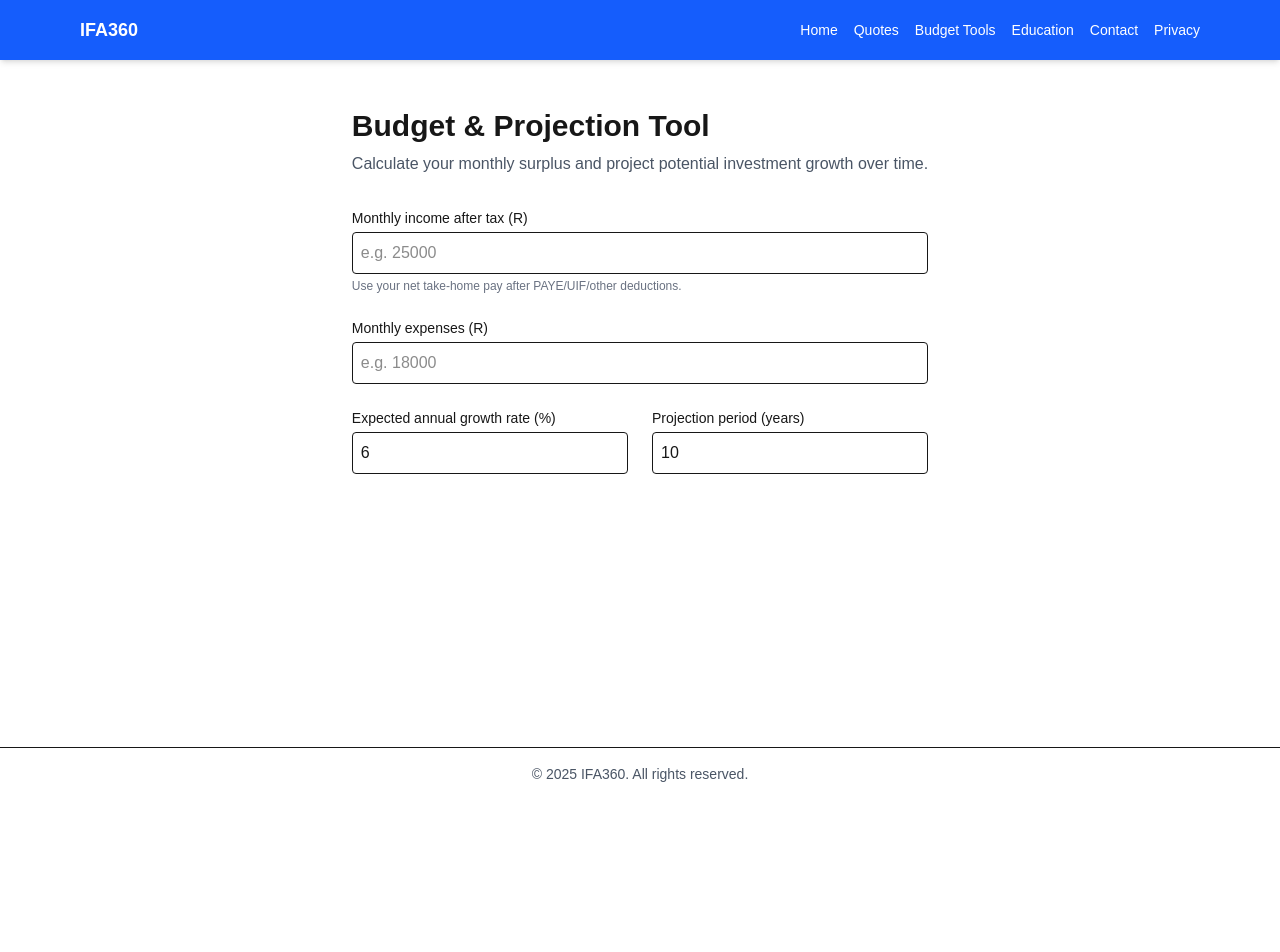
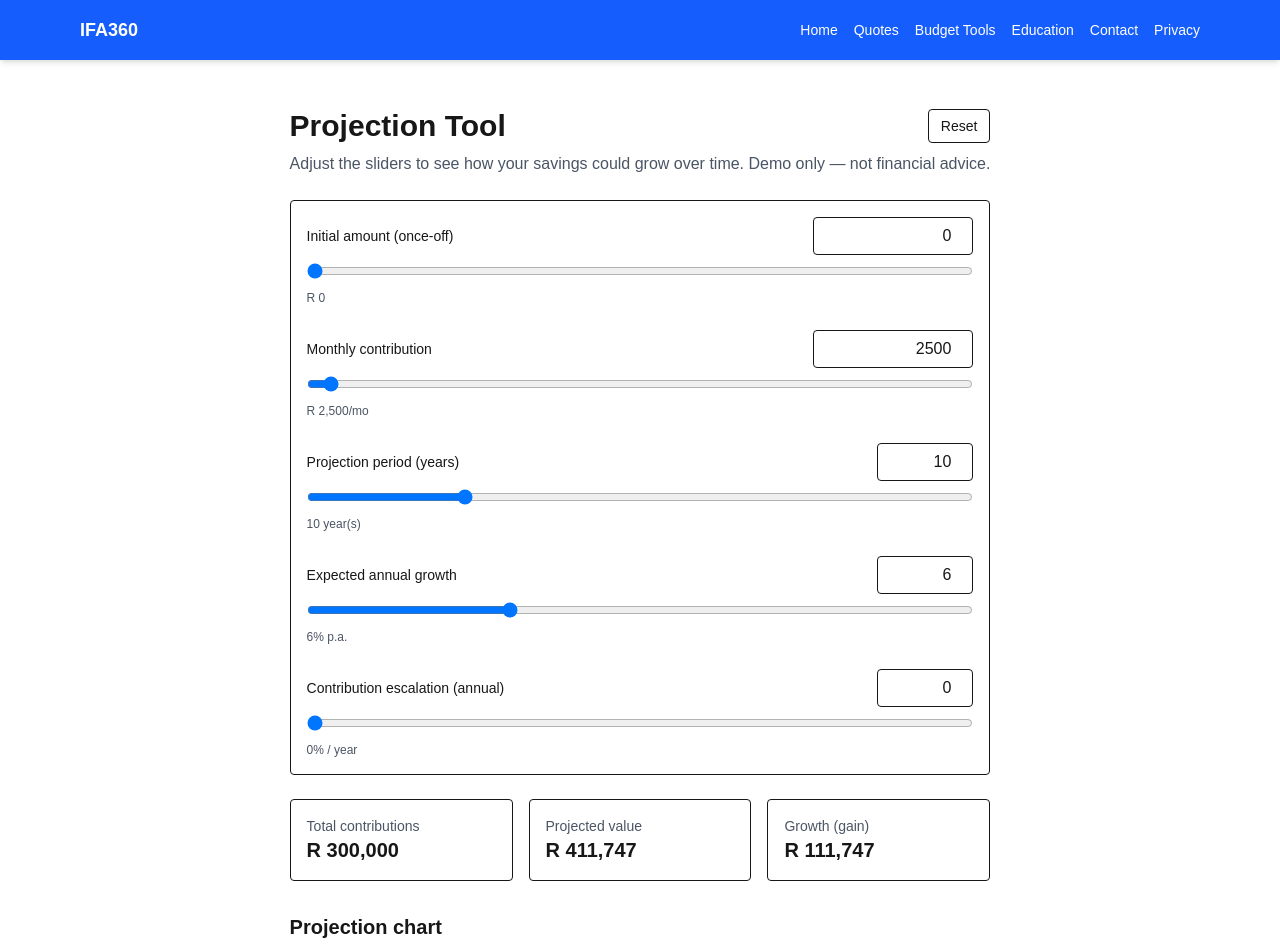
Before and after one commit to Spinazze82/ifa360-client, a Next.js app: page /budget in a window 1280 px wide. Shown: the top 952 px of the page. Before the commit the page ends 800 px from the top, so only its background shows below. Built offline with nearby package versions, Linux system fonts and the light colour scheme.

Commit message:
feat: replace Budget page with Projection Tool (sliders + chart)

```diff
--- a/src/app/budget/page.tsx
+++ b/src/app/budget/page.tsx
@@ -2,10 +2,10 @@
 
 import { useMemo, useState } from "react";
 
-/** Tiny inline chart (no libraries) */
+/** Tiny inline SVG line chart (no libraries) */
 function LineChart({
   data,
-  height = 240,
+  height = 260,
   className = "",
 }: {
   data: { x: number; y: number }[];
@@ -14,16 +14,15 @@ function LineChart({
 }) {
   if (!data.length) return null;
 
-  // padding around the plot area
   const pad = 28;
-  const w = 800; // logical width (svg scales to fit container)
+  const w = 800;
   const h = height;
 
   const xs = data.map((d) => d.x);
   const ys = data.map((d) => d.y);
   const minX = Math.min(...xs);
   const maxX = Math.max(...xs);
-  const minY = 0; // start at zero for finance charts
+  const minY = 0;
   const maxY = Math.max(...ys);
 
   const xScale = (x: number) =>
@@ -35,12 +34,9 @@ function LineChart({
     .map((d, i) => `${i ? "L" : "M"} ${xScale(d.x).toFixed(2)} ${yScale(d.y).toFixed(2)}`)
     .join(" ");
 
-  // simple y-axis ticks: 0%, 50%, 100% of max
   const ticks = [0, 0.5, 1].map((t) => ({
     y: minY + (maxY - minY) * t,
-    label:
-      "R" +
-      Math.round((minY + (maxY - minY) * t)).toLocaleString(),
+    label: "R" + Math.round(minY + (maxY - minY) * t).toLocaleString(),
   }));
 
   return (
@@ -50,12 +46,12 @@ function LineChart({
         <line x1={pad} y1={h - pad} x2={w - pad} y2={h - pad} stroke="currentColor" strokeWidth="1" opacity={0.3} />
         <line x1={pad} y1={pad} x2={pad} y2={h - pad} stroke="currentColor" strokeWidth="1" opacity={0.3} />
 
-        {/* y ticks */}
+        {/* y-grid + labels */}
         {ticks.map((t, i) => {
           const y = yScale(t.y);
           return (
             <g key={i}>
-              <line x1={pad} y1={y} x2={w - pad} y2={y} stroke="currentColor" strokeWidth="1" opacity={0.1} />
+              <line x1={pad} y1={y} x2={w - pad} y2={y} stroke="currentColor" strokeWidth="1" opacity={0.08} />
               <text x={pad - 8} y={y} textAnchor="end" dominantBaseline="middle" fontSize="10" fill="currentColor" opacity={0.6}>
                 {t.label}
               </text>
@@ -66,17 +62,15 @@ function LineChart({
         {/* line */}
         <path d={path} fill="none" stroke="currentColor" strokeWidth="2" />
 
-        {/* last point dot */}
-        {data.length > 0 && (
+        {/* last point */}
         <circle
           cx={xScale(data[data.length - 1].x)}
           cy={yScale(data[data.length - 1].y)}
           r="3.5"
           fill="currentColor"
         />
-        )}
 
-        {/* x labels: first & last year */}
+        {/* x labels */}
         <text x={pad} y={h - pad + 16} fontSize="10" fill="currentColor" opacity={0.6}>
           Year {data[0].x}
         </text>
@@ -88,105 +82,215 @@ function LineChart({
   );
 }
 
-export default function Page() {
-  const [income, setIncome] = useState<number | "">("");
-  const [expenses, setExpenses] = useState<number | "">("");
-  const [growthRate, setGrowthRate] = useState<number | "">(6);
-  const [years, setYears] = useState<number | "">(10);
+function formatR(n: number) {
+  return "R " + Math.round(n).toLocaleString();
+}
 
-  const surplus = income !== "" && expenses !== "" ? income - expenses : null;
+export default function ProjectionToolPage() {
+  // Inputs
+  const [initial, setInitial] = useState(0);                 // Initial lump sum (R)
+  const [monthly, setMonthly] = useState(2500);              // Monthly contribution (R)
+  const [years, setYears] = useState(10);                    // Years
+  const [growth, setGrowth] = useState(6);                   // Annual growth % (net of fees)
+  const [escalation, setEscalation] = useState(0);           // Annual contribution increase %
 
-  // simple projection (demo): compound each year's total contributions at rate
-  const projection = useMemo(() => {
-    if (surplus === null || surplus <= 0 || growthRate === "" || years === "") return [];
-    const arr: { year: number; value: number }[] = [];
-    for (let y = 1; y <= Number(years); y++) {
-      const value = surplus * 12 * y * Math.pow(1 + Number(growthRate) / 100, y);
-      arr.push({ year: y, value });
+  // Calculations — simulate month by month (handles annual escalation nicely)
+  const { series, finalValue, totalContrib } = useMemo(() => {
+    const months = Math.max(1, years) * 12;
+    const rMonthly = growth / 100 / 12;
+    let bal = initial;
+    let mContr = monthly;
+    const pts: { x: number; y: number }[] = [];
+
+    for (let m = 1; m <= months; m++) {
+      // escalate contribution at the start of each year (except first)
+      if (m > 1 && (m - 1) % 12 === 0) {
+        mContr = mContr * (1 + escalation / 100);
       }
-    return arr;
-  }, [surplus, growthRate, years]);
+      bal = (bal + mContr) * (1 + rMonthly);
+      if (m % 12 === 0) {
+        pts.push({ x: m / 12, y: bal });
+      }
+    }
+
+    const totalContribCalc = initial + Array.from({ length: months }).reduce((acc, _, idx) => {
+      // rebuild the same contribution schedule to sum contributions
+      const yearIndex = Math.floor(idx / 12);
+      const contrThisMonth = monthly * Math.pow(1 + escalation / 100, yearIndex);
+      return acc + contrThisMonth;
+    }, 0);
+
+    return { series: pts, finalValue: bal, totalContrib: totalContribCalc };
+  }, [initial, monthly, years, growth, escalation]);
+
+  function resetDefaults() {
+    setInitial(0);
+    setMonthly(2500);
+    setYears(10);
+    setGrowth(6);
+    setEscalation(0);
+  }
 
   return (
     <main className="p-8 max-w-3xl mx-auto">
-      <h1 className="text-3xl font-bold">Budget & Projection Tool</h1>
+      <div className="flex items-center justify-between">
+        <h1 className="text-3xl font-bold">Projection Tool</h1>
+        <button
+          onClick={resetDefaults}
+          className="rounded border px-3 py-1.5 text-sm hover:bg-gray-50"
+        >
+          Reset
+        </button>
+      </div>
       <p className="mt-2 text-gray-600">
-        Calculate your monthly surplus and project potential investment growth over time.
+        Adjust the sliders to see how your savings could grow over time. Demo only — not financial advice.
       </p>
 
-      <div className="mt-8 space-y-6">
+      {/* Controls */}
+      <section className="mt-6 space-y-6 rounded border bg-white p-4">
+        {/* Initial lump sum */}
         <div>
-          <label className="block text-sm font-medium">Monthly income after tax (R)</label>
+          <div className="flex items-center justify-between">
+            <label className="block text-sm font-medium">Initial amount (once-off)</label>
             <input
               type="number"
-            className="mt-1 w-full rounded border p-2"
-            value={income}
-            onChange={(e) => setIncome(e.target.value === "" ? "" : Number(e.target.value))}
-            placeholder="e.g. 25000"
+              className="w-40 rounded border p-1.5 text-right"
+              value={initial}
+              onChange={(e) => setInitial(Number(e.target.value || 0))}
             />
-          <p className="mt-1 text-xs text-gray-500">
-            Use your net take-home pay after PAYE/UIF/other deductions.
-          </p>
+          </div>
+          <input
+            type="range"
+            min={0}
+            max={2_000_000}
+            step={5_000}
+            value={initial}
+            onChange={(e) => setInitial(Number(e.target.value))}
+            className="mt-2 w-full"
+          />
+          <div className="text-xs text-gray-600 mt-1">{formatR(initial)}</div>
         </div>
 
+        {/* Monthly contribution */}
         <div>
-          <label className="block text-sm font-medium">Monthly expenses (R)</label>
+          <div className="flex items-center justify-between">
+            <label className="block text-sm font-medium">Monthly contribution</label>
             <input
               type="number"
-            className="mt-1 w-full rounded border p-2"
-            value={expenses}
-            onChange={(e) => setExpenses(e.target.value === "" ? "" : Number(e.target.value))}
-            placeholder="e.g. 18000"
+              className="w-40 rounded border p-1.5 text-right"
+              value={monthly}
+              onChange={(e) => setMonthly(Number(e.target.value || 0))}
             />
           </div>
-
-        <div className="grid gap-6 sm:grid-cols-2">
-          <div>
-            <label className="block text-sm font-medium">Expected annual growth rate (%)</label>
           <input
-              type="number"
-              className="mt-1 w-full rounded border p-2"
-              value={growthRate}
-              onChange={(e) => setGrowthRate(e.target.value === "" ? "" : Number(e.target.value))}
-              placeholder="e.g. 6"
+            type="range"
+            min={0}
+            max={100_000}
+            step={500}
+            value={monthly}
+            onChange={(e) => setMonthly(Number(e.target.value))}
+            className="mt-2 w-full"
           />
+          <div className="text-xs text-gray-600 mt-1">{formatR(monthly)}/mo</div>
         </div>
 
+        {/* Years */}
         <div>
+          <div className="flex items-center justify-between">
             <label className="block text-sm font-medium">Projection period (years)</label>
             <input
               type="number"
-              className="mt-1 w-full rounded border p-2"
+              className="w-24 rounded border p-1.5 text-right"
               value={years}
-              onChange={(e) => setYears(e.target.value === "" ? "" : Number(e.target.value))}
-              placeholder="e.g. 10"
+              onChange={(e) => setYears(Math.max(1, Number(e.target.value || 1)))}
             />
           </div>
-        </div>
+          <input
+            type="range"
+            min={1}
+            max={40}
+            step={1}
+            value={years}
+            onChange={(e) => setYears(Number(e.target.value))}
+            className="mt-2 w-full"
+          />
+          <div className="text-xs text-gray-600 mt-1">{years} year(s)</div>
         </div>
 
-      {/* Surplus */}
-      {surplus !== null && (
-        <div className="mt-8">
-          <h2 className="text-xl font-semibold">Monthly Surplus</h2>
-          <p className="mt-1 text-lg">R {surplus.toLocaleString()}</p>
+        {/* Growth */}
+        <div>
+          <div className="flex items-center justify-between">
+            <label className="block text-sm font-medium">Expected annual growth</label>
+            <input
+              type="number"
+              className="w-24 rounded border p-1.5 text-right"
+              value={growth}
+              onChange={(e) => setGrowth(Number(e.target.value || 0))}
+            />
           </div>
-      )}
+          <input
+            type="range"
+            min={0}
+            max={20}
+            step={0.1}
+            value={growth}
+            onChange={(e) => setGrowth(Number(e.target.value))}
+            className="mt-2 w-full"
+          />
+          <div className="text-xs text-gray-600 mt-1">{growth}% p.a.</div>
+        </div>
+
+        {/* Escalation */}
+        <div>
+          <div className="flex items-center justify-between">
+            <label className="block text-sm font-medium">Contribution escalation (annual)</label>
+            <input
+              type="number"
+              className="w-24 rounded border p-1.5 text-right"
+              value={escalation}
+              onChange={(e) => setEscalation(Number(e.target.value || 0))}
+            />
+          </div>
+          <input
+            type="range"
+            min={0}
+            max={15}
+            step={0.5}
+            value={escalation}
+            onChange={(e) => setEscalation(Number(e.target.value))}
+            className="mt-2 w-full"
+          />
+          <div className="text-xs text-gray-600 mt-1">{escalation}% / year</div>
+        </div>
+      </section>
+
+      {/* Summary cards */}
+      <section className="mt-6 grid gap-4 sm:grid-cols-3">
+        <div className="rounded bg-white p-4 border">
+          <div className="text-sm text-gray-600">Total contributions</div>
+          <div className="text-xl font-semibold">{formatR(totalContrib)}</div>
+        </div>
+        <div className="rounded bg-white p-4 border">
+          <div className="text-sm text-gray-600">Projected value</div>
+          <div className="text-xl font-semibold">{formatR(finalValue)}</div>
+        </div>
+        <div className="rounded bg-white p-4 border">
+          <div className="text-sm text-gray-600">Growth (gain)</div>
+          <div className="text-xl font-semibold">{formatR(finalValue - totalContrib)}</div>
+        </div>
+      </section>
 
       {/* Chart */}
-      {projection.length > 0 && (
-        <div className="mt-8">
+      {series.length > 0 && (
+        <section className="mt-8">
           <h2 className="text-xl font-semibold">Projection chart</h2>
-          <LineChart
-            className="mt-3 text-blue-700"
-            data={projection.map((p) => ({ x: p.year, y: p.value }))}
-          />
-        </div>
+          <LineChart className="mt-3 text-blue-700" data={series} />
+        </section>
       )}
 
       {/* Table */}
-      {projection.length > 0 && (
-        <div className="mt-8">
+      {series.length > 0 && (
+        <section className="mt-8">
           <h2 className="text-xl font-semibold">Projection table</h2>
           <table className="mt-2 w-full border-collapse border">
             <thead>
@@ -196,18 +300,20 @@ export default function Page() {
               </tr>
             </thead>
             <tbody>
-              {projection.map((row) => (
-                <tr key={row.year}>
-                  <td className="border px-4 py-2">{row.year}</td>
-                  <td className="border px-4 py-2">
-                    {row.value.toLocaleString(undefined, { maximumFractionDigits: 0 })}
-                  </td>
+              {series.map((row) => (
+                <tr key={row.x}>
+                  <td className="border px-4 py-2">{row.x}</td>
+                  <td className="border px-4 py-2">{Math.round(row.y).toLocaleString()}</td>
                 </tr>
               ))}
             </tbody>
           </table>
-        </div>
+        </section>
       )}
+
+      <p className="mt-4 text-xs text-gray-500">
+        Illustrative only. Assumes monthly contributions compounded monthly and annual escalation applied at the start of each year.
+      </p>
     </main>
   );
 }
```
Lines whose indentation alone changed are shown as unchanged.
